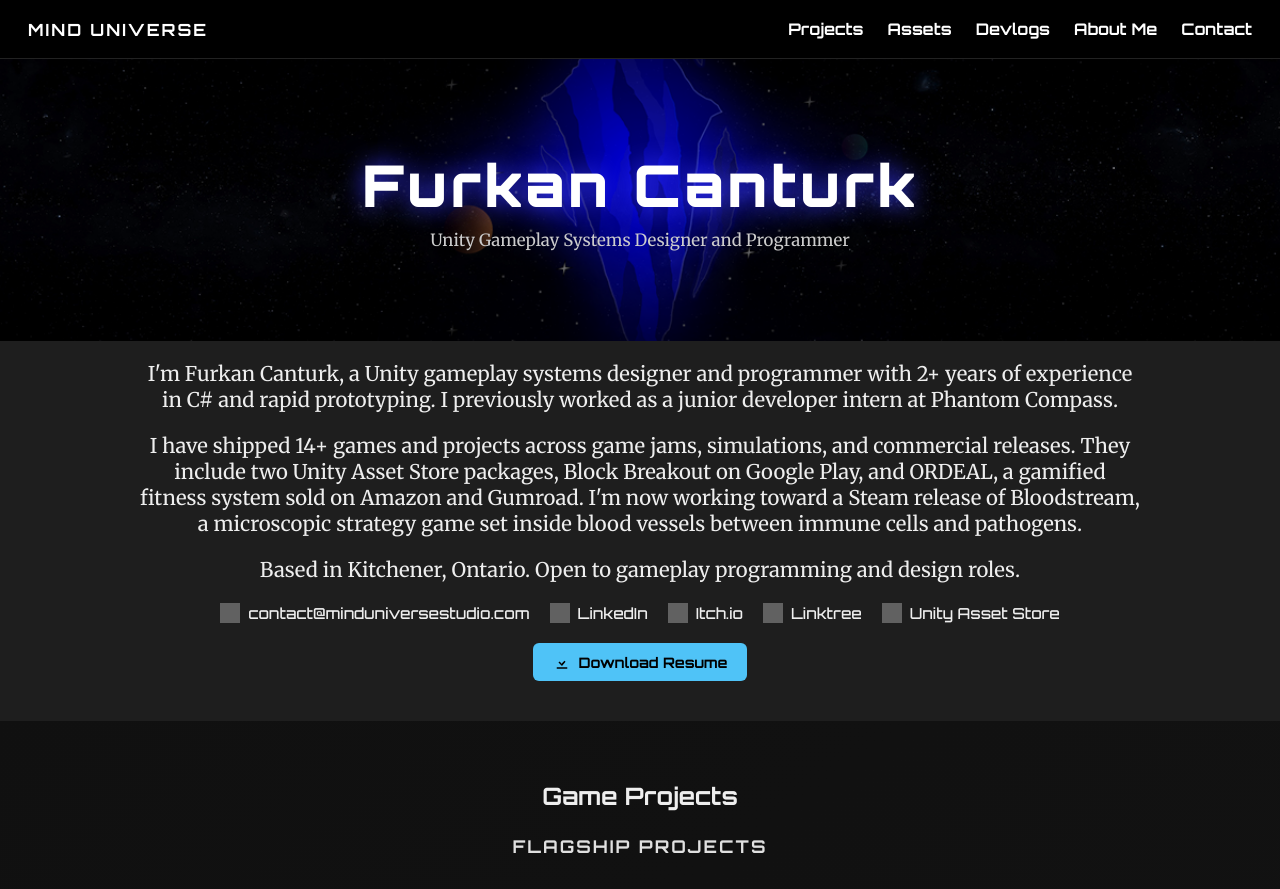
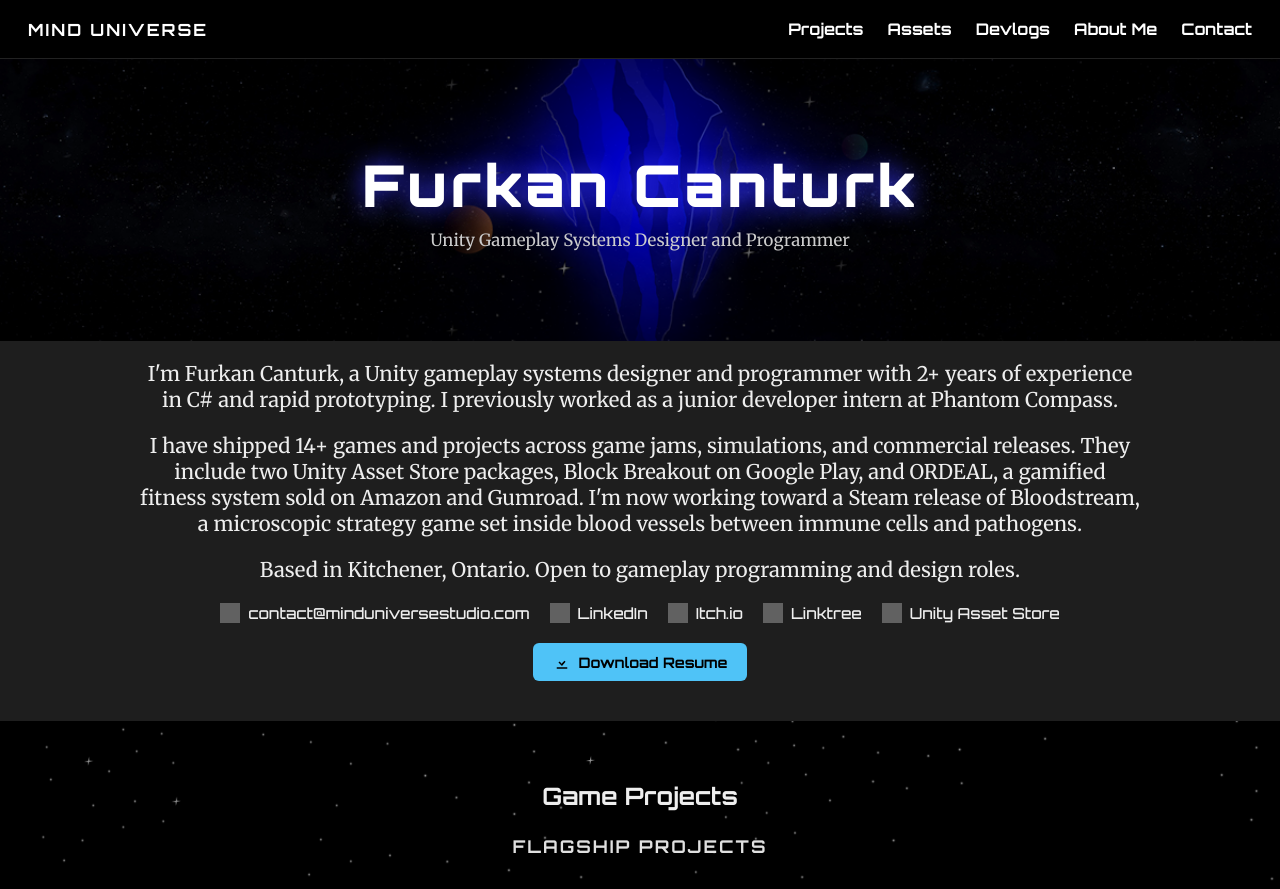
Before and after one commit to frkncx/frkncx.github.io, a Jekyll site: the page built from index.html, in a window 1280 px wide. Shown: the top 889 px of the page. Built offline with Jekyll 4.4.1, drawn with Linux system fonts in a browser that asks for light colours; grey boxes are pictures that could not be loaded.

Commit message:
Add Space Wallpaper

```diff
--- a/_layouts/default.html
+++ b/_layouts/default.html
@@ -32,7 +32,7 @@
     <link rel="stylesheet" href="/assets/css/site.css">
 </head>
 
-<body>
+<body{% if page.layout != 'post' %} class="space-bg"{% endif %}>
 
 {% include header.html %}
 
--- a/assets/css/site.css
+++ b/assets/css/site.css
@@ -15,6 +15,14 @@
         * {
             box-sizing: border-box;
             /* ensures padding/margin/border don't add extra width */
+        }
+
+        /* Scrolling starfield, matches itch page */
+        body.space-bg {
+            background:
+                linear-gradient(rgba(0, 0, 0, 0.4), rgba(0, 0, 0, 0.4)),
+                url('/ItchPageBG1.png') center top / max(125vw, 1600px) auto repeat-y,
+                #000;
         }
 
         header {
```
